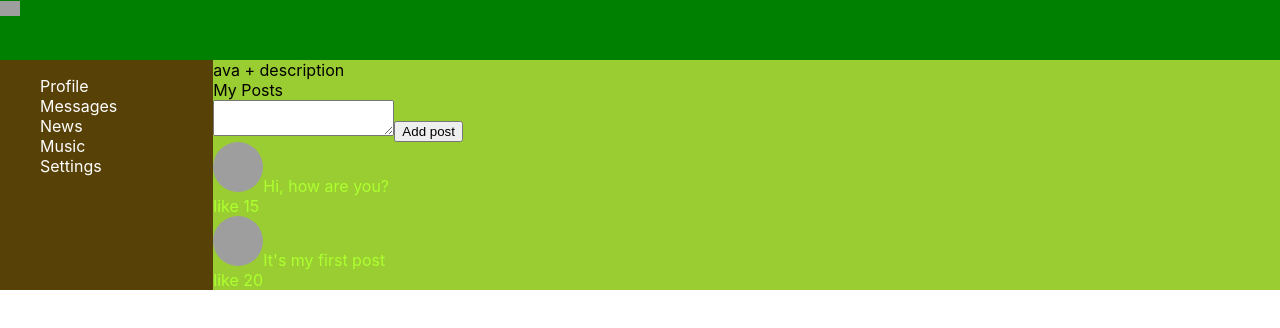
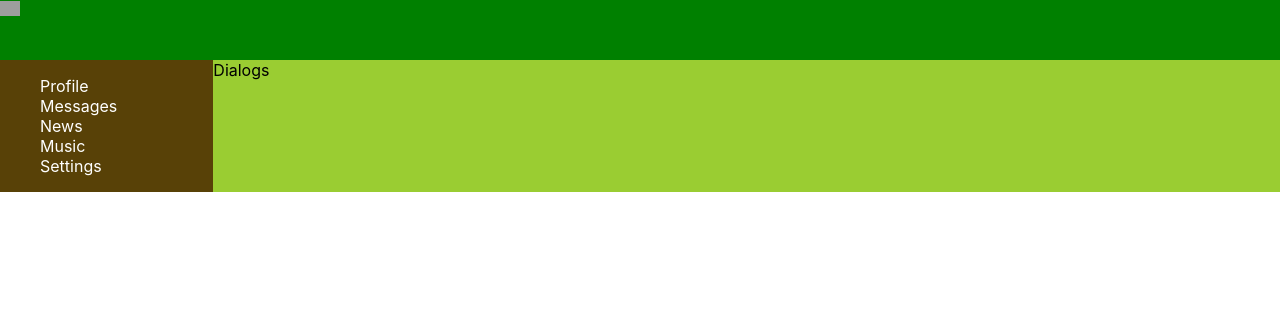
Before and after one commit to nickstdnk/repeat-react, a React (Create React App) app: page /dialogs in a window 1280 px wide. Shown: the top 328 px of the page. Built offline with nearby package versions, Linux system fonts and the light colour scheme; grey boxes are pictures that could not be loaded.

Commit message:
lesson 19

```diff
--- a/package.json
+++ b/package.json
@@ -8,6 +8,7 @@
     "@testing-library/user-event": "^13.5.0",
     "react": "^17.0.2",
     "react-dom": "^17.0.2",
+    "react-router-dom": "^6.2.2",
     "react-scripts": "5.0.0",
     "sass": "^1.49.9",
     "web-vitals": "^2.1.4"
--- a/src/App.js
+++ b/src/App.js
@@ -1,15 +1,27 @@
-import Profile from './components/Profile/Profile';
 import Header from './components/Header/Header';
 import LeftMenu from './components/LeftMenu/LeftMenu';
+import Profile from './components/Profile/Profile';
+import Dialogs from './components/Dialogs/Dialogs';
+
+import { Routes, Route } from 'react-router-dom';
+
 import './styles/App.scss';
 
 function App() {
   return (
-    <div className="app-wrapper">
-      <Header />
-      <LeftMenu />
-      <Profile />
-    </div>
+    <>
+      <div className="app-wrapper">
+        <Header />
+        <LeftMenu />
+
+        <div className="app-wrapper-content">
+          <Routes>
+            <Route path="/" element={<Profile />} />
+            <Route path="/dialogs" element={<Dialogs />} />
+          </Routes>
+        </div>
+      </div>
+    </>
   );
 }
 
--- /dev/null
+++ b/src/components/Dialogs/Dialogs.jsx
@@ -0,0 +1,7 @@
+import React from 'react';
+
+const Dialogs = () => {
+  return <div>Dialogs</div>;
+};
+
+export default Dialogs;
--- a/src/components/LeftMenu/LeftMenu.jsx
+++ b/src/components/LeftMenu/LeftMenu.jsx
@@ -1,8 +1,9 @@
 import React from 'react';
+import { Link } from 'react-router-dom';
 import styles from './LeftMenu.module.scss';
 const menu = [
   { text: 'Profile', path: '/' },
-  { text: 'Messages', path: '/messages' },
+  { text: 'Messages', path: '/dialogs' },
   { text: 'News', path: '/news' },
   { text: 'Music', path: '/music' },
   { text: 'Settings', path: '/settings' },
@@ -15,7 +16,7 @@ const LeftMenu = () => {
           <ul>
             {menu.map((obj) => (
               <li key={obj.path}>
-                <a href={obj.path}>{obj.text}</a>
+                <Link to={obj.path}>{obj.text}</Link>
               </li>
             ))}
           </ul>
--- a/src/index.js
+++ b/src/index.js
@@ -2,10 +2,13 @@ import React from 'react';
 import ReactDOM from 'react-dom';
 import './styles/index.scss';
 import App from './App';
+import { BrowserRouter } from 'react-router-dom';
 
 ReactDOM.render(
   <React.StrictMode>
-    <App />
+    <BrowserRouter>
+      <App />
+    </BrowserRouter>
   </React.StrictMode>,
   document.getElementById('root'),
 );
--- a/src/styles/App.scss
+++ b/src/styles/App.scss
@@ -16,3 +16,8 @@ a {
   grid-template-columns: 2fr 10fr;
   // grid-gap: 10px;
 }
+
+.app-wrapper-content {
+  grid-area: c;
+  background-color: yellowgreen;
+}
```
Also changed, not shown: src/components/Dialogs/Dialogs.module.scss (added), 1 other file (tests, documents, lock files or other folders).
